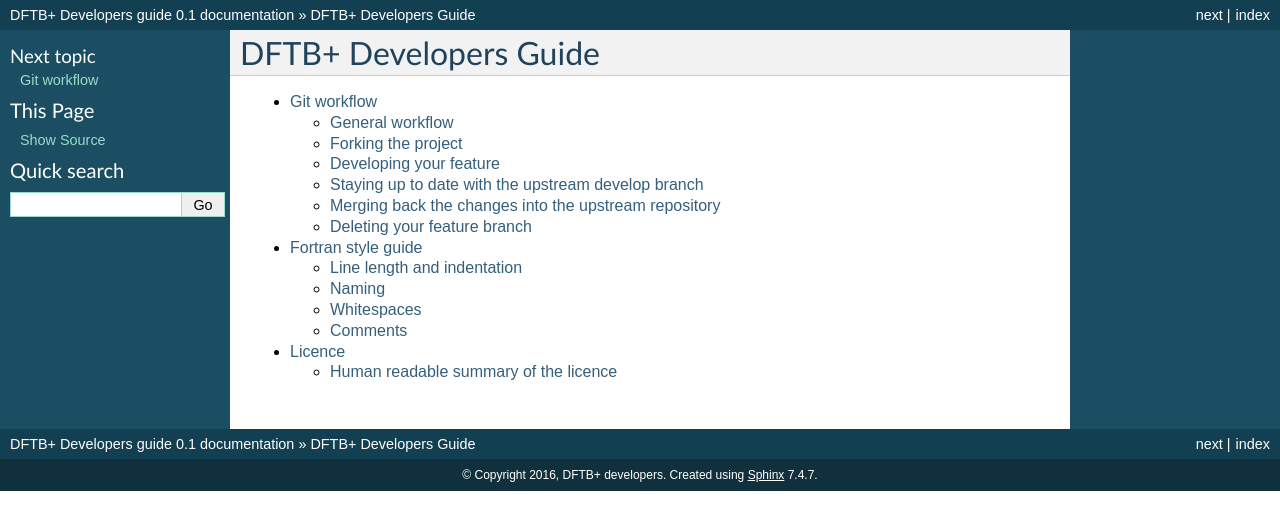
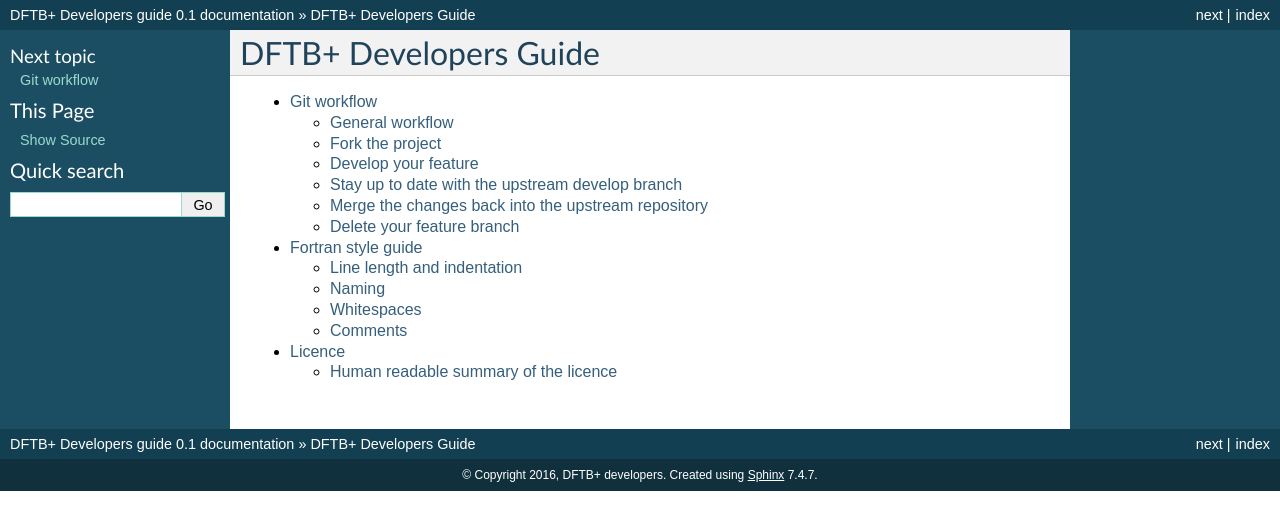
Before and after one commit to dftbplus/develguide, a Sphinx documentation site: the page built from docs/index.rst, in a window 1280 px wide. Shown: the top 530 px of the page. Built offline with Sphinx 7.4.7, drawn with Linux system fonts in a browser that asks for light colours; some of the changed lines change nothing that is shown.

Commit message:
Adapt git workflow to github and add commit-msg hook

```diff
--- a/docs/gitworkflow.rst
+++ b/docs/gitworkflow.rst
@@ -7,8 +7,8 @@
 General workflow
 ================
 
-For developing any project, we use the workflow as described by Vincent Driessen
-in `A successful Git branching model
+For developing DFTB+, we use the workflow as described by Vincent Driessen in `A
+successful Git branching model
 <http://nvie.com/posts/a-successful-git-branching-model/>`_. The main points for
 most developers are:
 
@@ -30,8 +30,9 @@
 
 In order to add a feature, you have to do the following steps:
 
-#. Fork the official (upstream) repository. (This step you have to do only
-   once. If you've already forked the upstream repository, skip it.)
+#. Fork the official (upstream) repository and set up your own repository. (This
+   step you have to do only once. If you've already forked the upstream
+   repository and set up your own repository, skip it.)
 
 #. Derive a feature branch from the `develop` branch of your forked project.
 
@@ -61,40 +62,41 @@
    *starting from step 2*.
 
 
-Below you find a detailed description of each step. We use the site
-`bitbucket.org` as git host in the examples below, but it should similarly work
-for most other common git repository hosts. As the overall repository access
-paths are usually similar on those sites, it should be probably enough just to
-replace ``bitbucket.org`` with your provider name (e.g. ``github.org``,
-``gitlab.com``) in the examples below.
+Below you find a detailed description of each step, using the DFTB+ main
+repository as an example. If you work on an other DFTB+ related project, replace
+the repository name `dftbplus` with the actual repository name.
 
 
-Forking the project
-===================
+Fork the project
+================
 
-#. Fork the desired repository `REPO` (owned by the user `UPSTREAM`) to
-   *your personal* Bitbucket account. You find the `Fork` action in the menu
-   indicated by three dots below the project logo.
+Fork the respository
+--------------------
 
-#. In the settings menu of your personal fork, change the main branch from
-   `master` to `develop`. (Since you will only contribute to the `develop`
-   branch, you do not need to deal with the `master` branch at all.)
+#. Fork the desired repository (e.g. `dftbplus`) owned by the user
+   `dftbplus` to *your personal* GitHub account. You find the `Fork` button in
+   the upper right corner on the project page.
+
+#. Go to the settings menu of your personal fork and make sure that in the
+   branches sub-menu the default branch is set to `develop` (which should be
+   automatically the case). Since you will only contribute to the `develop`
+   branch, you do not need to deal with the `master` branch at all.
 
 #. Check out your personal fork to your local machine::
 
-       git clone git@bitbucket.org:YOUR_USER_NAME/REPO.git
+       git clone git@github.com:YOUR_USER_NAME/dftbplus.git
 
 #. Check whether your local repository contains the `develop` branch, but
    not the `master` branch::
 
-       cd REPO
+       cd dftbplus
        git branch
 
    Only `develop` should pop up in the list of branches, but not `master`.
 
 #. Set up a mirror of the upstream reference repository::
 
-       git remote add upstream git@bitbucket.org:UPSTREAM/REPO.git
+       git remote add upstream git@github.com:dftbplus/dftbplus.git
 
 #. Fetch the upstream remote::
 
@@ -116,8 +118,39 @@
   they are derived from a develop-branch *identical* to the upstream one.
 
 
-Developing your feature
-=======================
+Set up your own repository
+--------------------------
+
+Set up your identity
+....................
+
+When you contribute to our project, it is important that the author information
+of your commits contain your full name and a valid (preferably your official)
+email address. Set up those for your repository (or globally by adding the
+``--global`` option) by ::
+
+    git config user.name 'FULL_NAME'
+    git config user.email 'EMAIL_ADDRESS'
+
+
+Add check on commit message formatting
+......................................
+
+We use the commonly adopted git commit message format containing a short
+imperative subject line and optional detailed description separated by an empty
+line (see for example `How to Write a Git Commit Message
+<https://chris.beams.io/posts/git-commit/>`_). Using a simple commit message
+hook, git can check that your commit messages align with this format. Please
+copy our special `git commit hook
+<https://gist.github.com/aradi/a651ee97cc6bd09acb237794a05eaa7f>`_ as
+`.git/hooks/commit-msg` into your repository and make it executable (``chmod +x
+.git/hooks/commit-msg``).
+
+Now, you are ready to make your contribution to DFTB+.
+
+
+Develop your feature
+====================
 
 If you have already forked the project for an other feature branch before,
 execute Step 1 in section `Staying up to date with the upstream develop branch`_
@@ -146,18 +179,18 @@
        git push --set-upstream origin some-new-feature
 
    This also automatically connects the appropriate branch of your personal
-   repository on Bitbucket (`origin/some-new-feature`) with your local branch
+   repository on GitHub (`origin/some-new-feature`) with your local branch
    (`some-new-feature`), so from now on, if you are on your `some-new-feature`
    branch, a simple::
 
        git push
 
    command without any additional options will be enough to transfer your recent
-   changes on this branch to Bitbucket.
+   changes on this branch to GitHub.
 
 
-Staying up to date with the upstream develop branch
-===================================================
+Stay up to date with the upstream develop branch
+================================================
 
 Time to time you should make sure, that your `develop` branch is up to date with
 the upstream `develop` branch.
@@ -168,7 +201,7 @@
        git checkout develop
        git pull --ff-only upstream develop
 
-   Upload the changes in your local develop branch to Bitbucket by issuing::
+   Upload the changes in your local develop branch to GitHub by issuing::
 
        git push origin develop
 
@@ -200,8 +233,8 @@
 
 
 
-Merging back the changes into the upstream repository
-=====================================================
+Merge the changes back into the upstream repository
+===================================================
 
 When you have finished the implementaiton of your feature and you would like to
 get it merged into the upstream `develop` branch, issue a pull request.
@@ -211,20 +244,20 @@
    changes into your feature branch. (Follow the steps in the previous section.)
 
 #. If not done yet, upload your feature branch to your personal repository
-   on bitbucket::
+   on GitHub::
 
        git push origin some-new-feature
 
    If your repository was set to private, make sure, that at least the  core
    developers have read access to it.
 
-#. Issue a pull request on bitbucket for your some-new-feature branch. (Look for
-   the upwards arrow in the left menu.) Make sure, that the target of your pull
-   request the `develop` branch of the upstream repository
-   (`UPSTREAM/REPO`).
+#. Issue a pull request on GitHub for your some-new-feature branch. (Look for
+   the upwards arrow in the left menu.) Make sure that the target of your pull
+   request is the `develop` branch of the upstream repository
+   (`dftbplus/dftbplus`).
 
-#. Wait for the comments of core the developers, fix things you are asked for,
-   and push the changes to your feature branch on bitbucket. Also, keep your
+#. Wait for the comments of other the developers, fix things you are asked for,
+   and push the changes to your feature branch on GitHub. Also, keep your
    `develop` and feature branch up to date with the upstream changes.
 
 #. Once the discussion on your pull request is done, one of the developers with
@@ -233,11 +266,11 @@
    changes showing up there.
 
 
-Deleting your feature branch
-============================
+Delete your feature branch
+==========================
 
-If your feature had been merged into the upstream code, you can delete your
-feature branch locally and on Bitbucket as well:
+If your feature had been merged into the upstream code, you should delete your
+feature branch locally and on GitHub as well:
 
 #. In order to delete the feature branch locally, change to the develop branch
    (or any branch other than your feature branch) and delete your feature
@@ -246,7 +279,7 @@
        git checkout develop
        git branch -d some-new-feature
 
-#. In order to delete the feature branch on Bitbucket as well, use the command::
+#. In order to delete the feature branch on GitHub as well, use the command::
 
        git push origin --delete some-new-feature
 
```
